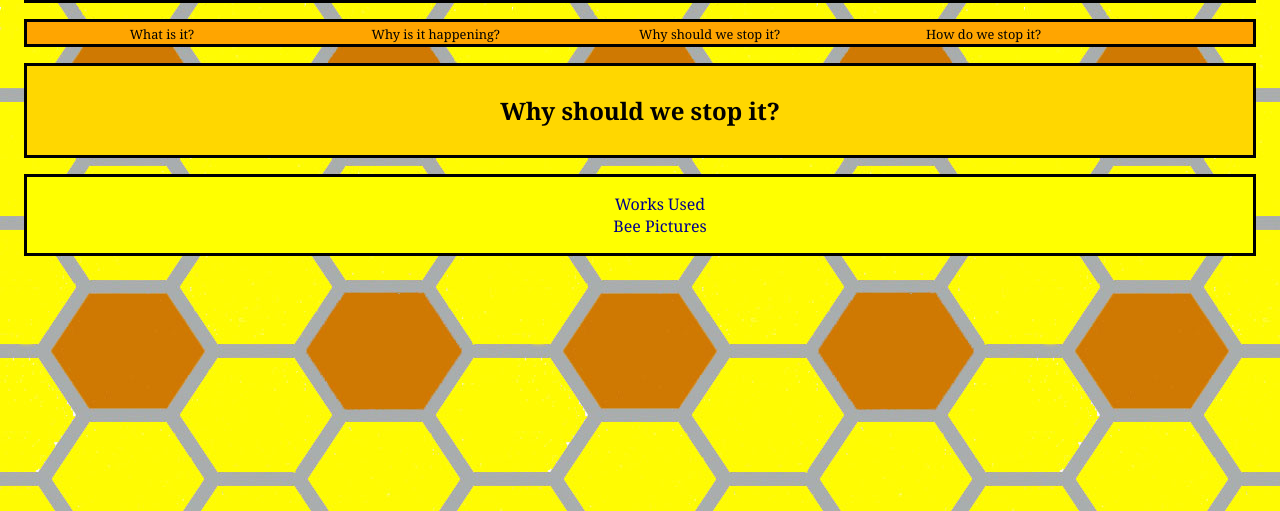
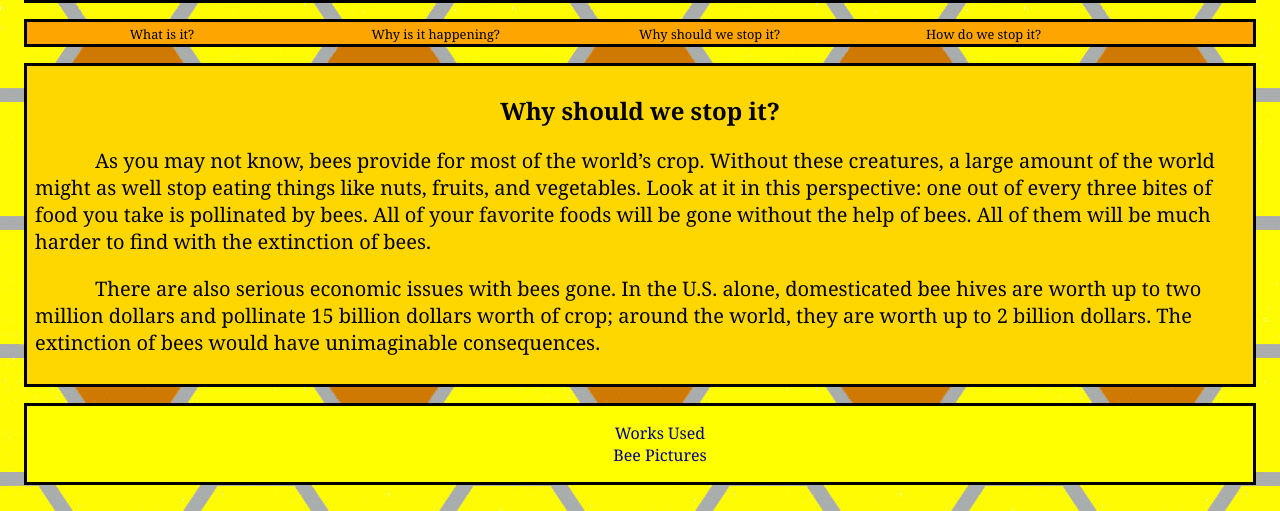
Before and after one commit to Kroiririoroirkk/bees-alive, a plain HTML site: page index.html in a window 1280 px wide. Both pictures are taken after a click on the element "Why should we stop it?". Shown: the part 289-800 px from the top of the page. Drawn offline with Linux system fonts and the light colour scheme.

Commit message:
Update index.html

```diff
--- a/index.html
+++ b/index.html
@@ -47,6 +47,8 @@
       </div>
       <div id="importance">
         <h2>Why should we stop it?</h2>
+        <p>As you may not know, bees provide for most  of the world’s crop. Without these creatures, a large amount of the world might as well stop eating things like nuts, fruits, and vegetables. Look at it in this perspective: one out of every three bites of food you take is pollinated by bees. All of your favorite foods will be gone without the help of bees. All of them will be much harder to find with the extinction of bees.</p>
+        <p>There are also serious economic issues with bees gone. In the U.S. alone, domesticated bee hives are worth up to two million dollars and pollinate 15 billion dollars worth of crop; around the world, they are worth up to 2 billion dollars. The extinction of bees would have unimaginable consequences.</p>
       </div>
       <div id="how">
         <h2>How do we stop it?</h2>
```
